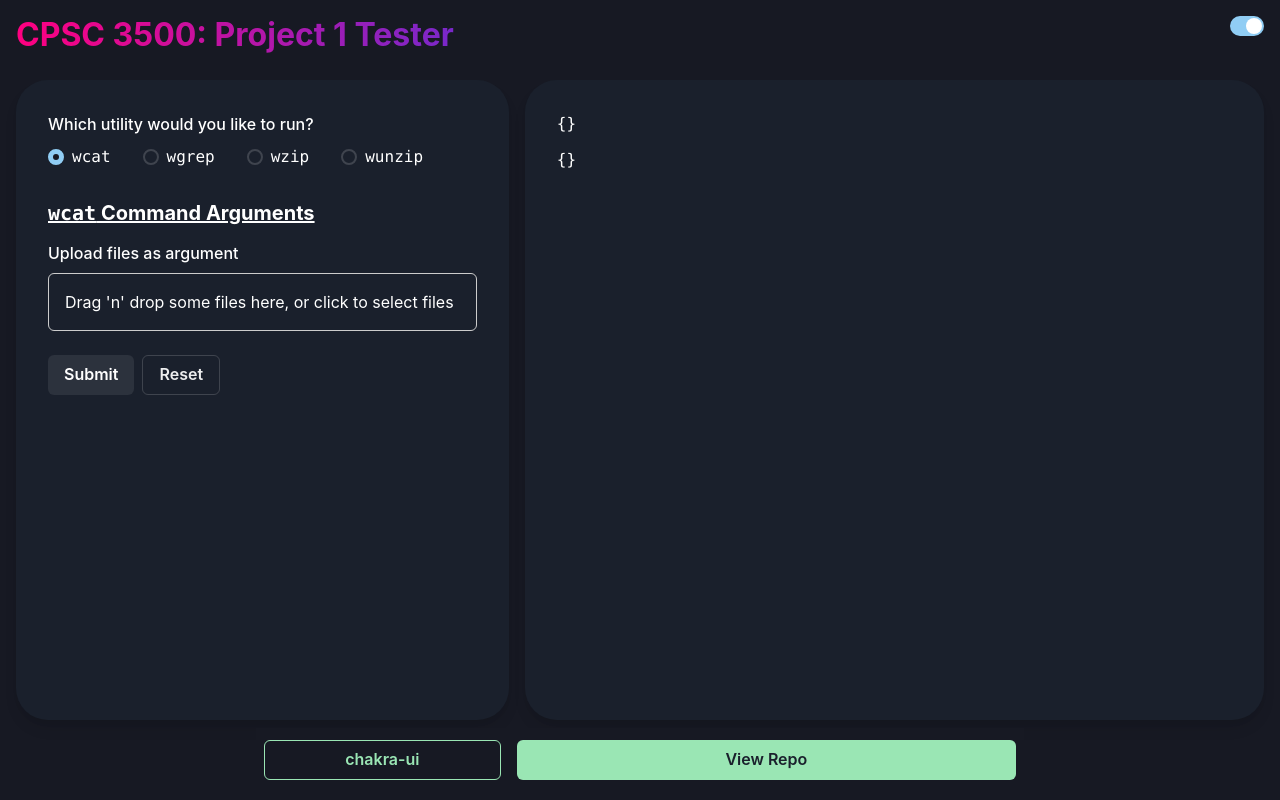
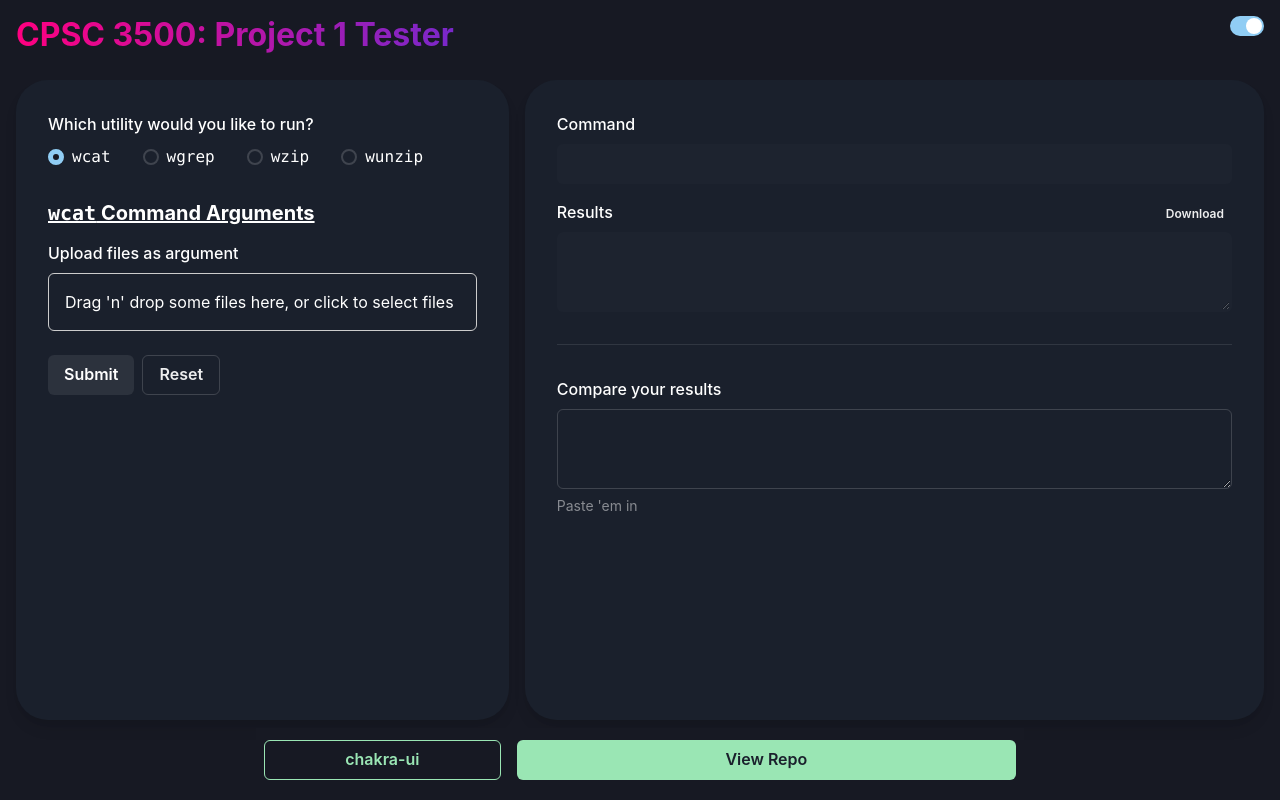
Before and after one commit to garyhtou/CPSC3500-P1-Tester-Site, a Next.js app: page / in a window 1280 px wide. Built offline with nearby package versions, Linux system fonts and the light colour scheme.

Commit message:
Result display and comparison

```diff
--- a/package.json
+++ b/package.json
@@ -16,6 +16,7 @@
     "framer-motion": "^4.0.3",
     "next": "latest",
     "react": "^17.0.2",
+    "react-diff-viewer": "^3.1.1",
     "react-dom": "^17.0.2",
     "react-dropzone": "^11.5.1",
     "react-icons": "^4.3.1"
--- a/src/components/Form.tsx
+++ b/src/components/Form.tsx
@@ -23,12 +23,6 @@ import axios from 'axios';
 export const Form = ({ setPost, setResult }) => {
 	const API_URL = 'https://cpsc3500-p1-tester.herokuapp.com/';
 
-	const [util, setUtil] = useState('wcat');
-	const handleUtilChange = (val) => setUtil(val);
-
-	const [files, setFiles] = useState(['']);
-	const handleFilesChange = (val) => setUtil(val);
-
 	const UploadComponent = (props: BoxProps & { setFieldValue; value }) => {
 		const { setFieldValue, value } = props;
 		const propsForBox = Object.assign({}, props);
@@ -43,7 +37,7 @@ export const Form = ({ setPost, setResult }) => {
 			},
 		});
 		return (
-			<Box {...props}>
+			<Box {...propsForBox}>
 				{}
 				<div {...getRootProps({ className: 'dropzone' })}>
 					<input {...getInputProps()} />
@@ -77,7 +71,7 @@ export const Form = ({ setPost, setResult }) => {
 						console.log(values);
 
 						const postForm = new FormData();
-						const postObj = {};
+						const postObj = { util: values.util };
 
 						values.files.forEach((file, i) => {
 							postForm.append(`file.${i}`, file);
@@ -94,6 +88,7 @@ export const Form = ({ setPost, setResult }) => {
 						}
 
 						setPost(postObj);
+						setResult({});
 						const resp = await axios.post(API_URL + values.util, postForm, {
 							headers: { 'Content-Type': 'multipart/form-data' },
 						});
--- /dev/null
+++ b/src/components/Results.tsx
@@ -0,0 +1,199 @@
+import { Link as ChakraLink, Button } from '@chakra-ui/react';
+
+import { Container } from './Container';
+import {
+	FormControl,
+	FormLabel,
+	FormErrorMessage,
+	FormHelperText,
+	Input,
+	RadioGroup,
+	HStack,
+	Textarea,
+	Box,
+	Text,
+	Radio,
+	Heading,
+	Badge,
+	BoxProps,
+	Divider,
+	useToast,
+	useColorMode,
+} from '@chakra-ui/react';
+import { useState, useEffect } from 'react';
+import { Formik } from 'formik';
+import ReactDiffViewer, { DiffMethod } from 'react-diff-viewer';
+
+export const Results = ({ post, result }) => {
+	const { colorMode, toggleColorMode } = useColorMode();
+
+	console.log(post, result);
+
+	const [empty, setEmpty] = useState(Object.keys(result).length === 0);
+	const [hasError, setHasError] = useState(
+		typeof result?.error !== 'undefined' && result?.status !== null
+	);
+	useEffect(() => {
+		setEmpty(Object.keys(result).length === 0);
+		setHasError(
+			typeof result?.error !== 'undefined' && result?.status !== null
+		);
+	}, [result]);
+
+	let args: string[] = [];
+	args.push(post.util);
+	args.push(post.searchTerm ? `'${post.searchTerm}'` : undefined);
+	args.push(
+		...Object.keys(post)
+			.filter((key) => key.startsWith('file.'))
+			.map((key) => post[key].name?.trim())
+	);
+
+	args = args.filter((arg) => arg?.trim()?.length > 0);
+
+	console.log('cmd:', args.join(' '));
+
+	const toast = useToast();
+
+	return (
+		<>
+			<FormControl>
+				<FormLabel>Command</FormLabel>
+				<Input
+					isReadOnly
+					isDisabled
+					resize={'vertical'}
+					variant={'filled'}
+					whiteSpace={'pre-wrap'}
+					value={args.join(' ')}
+				/>
+			</FormControl>
+			{post.stdin && (
+				<FormControl mt='1rem'>
+					<FormLabel>stdin</FormLabel>
+					<Input
+						isReadOnly
+						isDisabled
+						resize={'vertical'}
+						variant={'filled'}
+						whiteSpace={'pre-wrap'}
+						value={post.stdin}
+					/>
+				</FormControl>
+			)}
+			<FormControl isInvalid={hasError} mt='1rem'>
+				<HStack justifyContent={'space-between'} align={'baseline'}>
+					<FormLabel>Results</FormLabel>
+					<Button
+						size={'xs'}
+						variant={'ghost'}
+						onClick={() => {
+							if (empty) {
+								toast({
+									title: 'No results',
+									description: "There ain't any results for you to download!",
+									status: 'warning',
+									duration: 10000,
+									isClosable: true,
+								});
+								return;
+							}
+
+							const link = document.createElement('a');
+							link.href =
+								'data:text/plain;charset=utf-8,' +
+								encodeURIComponent(result.output || result.error);
+							link.download = `output of ${args.join(' ')}.txt`;
+							link.click();
+						}}
+					>
+						Download
+					</Button>
+				</HStack>
+				<Textarea
+					isReadOnly
+					isDisabled
+					resize={'vertical'}
+					variant={'filled'}
+					whiteSpace={'pre-wrap'}
+					value={empty ? '' : result.output || result.error}
+				/>
+				<FormErrorMessage>
+					<code>
+						<Badge colorScheme={'red'} fontSize={'1rem'} variant={'solid'}>
+							ERROR
+						</Badge>{' '}
+						STATUS CODE: {result.status}
+					</code>
+				</FormErrorMessage>
+			</FormControl>
+			<Divider my={'2rem'} />
+			<Formik
+				initialValues={{ compare: '' }}
+				validate={(values) => {
+					const errors: any = {};
+					console.log('validating');
+					console.log(values);
+
+					if (
+						values.compare &&
+						values.compare !== (result.output || result.error)
+					) {
+						errors.compare = 'diff';
+					}
+					return errors;
+				}}
+				onSubmit={(values, { setSubmitting }) => {}}
+				validateOnChange={true}
+			>
+				{({
+					values,
+					errors,
+					touched,
+					handleChange,
+					handleBlur,
+					handleSubmit,
+					isSubmitting,
+					setFieldValue,
+					resetForm,
+					/* and other goodies */
+				}) => (
+					<form>
+						<FormControl
+							isInvalid={!empty && typeof errors.compare !== 'undefined'}
+						>
+							<FormLabel>Compare your results</FormLabel>
+							<Textarea
+								resize={'vertical'}
+								value={values.compare}
+								onChange={handleChange}
+								name='compare'
+							/>
+							<FormHelperText>Paste 'em in</FormHelperText>
+							<FormErrorMessage>They're different!</FormErrorMessage>
+						</FormControl>
+
+						{!empty && typeof errors.compare !== 'undefined' && (
+							<Box mt='1rem'>
+								<Text mb='0.2rem'>
+									There's a <code>git diff</code> to help you compare the
+									results:
+									<br />
+									<small>
+										If <code>git diff</code> is not showing, check your result's
+										whitespaces.
+									</small>
+								</Text>
+								<ReactDiffViewer
+									oldValue={result.output || result.error}
+									newValue={values.compare}
+									useDarkTheme={colorMode === 'dark'}
+								/>
+							</Box>
+						)}
+					</form>
+				)}
+			</Formik>
+		</>
+	);
+};
--- a/src/pages/index.tsx
+++ b/src/pages/index.tsx
@@ -17,6 +17,7 @@ import { DarkModeSwitch } from '../components/DarkModeSwitch';
 import { CTA } from '../components/CTA';
 import { Footer } from '../components/Footer';
 import { Form } from '../components/Form';
+import { Results } from '../components/Results';
 import { Card } from '../components/Card';
 import { useState } from 'react';
 
@@ -37,32 +38,7 @@ const Index = () => {
 					<Form setPost={setPost} setResult={setResult} />
 				</Card>
 				<Card>
-					<List spacing={3} my={0}>
-						{/* <ListItem>
-							<ListIcon as={CheckCircleIcon} color='green.500' />
-							<ChakraLink
-								isExternal
-								href='https://chakra-ui.com'
-								flexGrow={1}
-								mr={2}
-							>
-								Chakra UI <LinkIcon />
-							</ChakraLink>
-						</ListItem>
-						<ListItem>
-							<ListIcon as={CheckCircleIcon} color='green.500' />
-							<ChakraLink
-								isExternal
-								href='https://nextjs.org'
-								flexGrow={1}
-								mr={2}
-							>
-								Next.js <LinkIcon />
-							</ChakraLink>
-						</ListItem> */}
-						<pre>{JSON.stringify(post, null, 2)}</pre>
-						<pre>{JSON.stringify(result, null, 2)}</pre>
-					</List>
+					<Results post={post} result={result} />
 				</Card>
 			</Main>
 
@@ -72,3 +48,30 @@ const Index = () => {
 };
 
 export default Index;
+
+// <List spacing={3} my={0}>
+//   {/* <ListItem>
+//     <ListIcon as={CheckCircleIcon} color='green.500' />
+//     <ChakraLink
+//       isExternal
+//       href='https://chakra-ui.com'
+//       flexGrow={1}
+//       mr={2}
+//     >
+//       Chakra UI <LinkIcon />
+//     </ChakraLink>
+//   </ListItem>
+//   <ListItem>
+//     <ListIcon as={CheckCircleIcon} color='green.500' />
+//     <ChakraLink
+//       isExternal
+//       href='https://nextjs.org'
+//       flexGrow={1}
+//       mr={2}
+//     >
+//       Next.js <LinkIcon />
+//     </ChakraLink>
+//   </ListItem> */}
+//   <pre>{JSON.stringify(post, null, 2)}</pre>
+//   <pre>{JSON.stringify(result, null, 2)}</pre>
+// </List>
```
Also changed, not shown: 1 other file (tests, documents, lock files or other folders).
